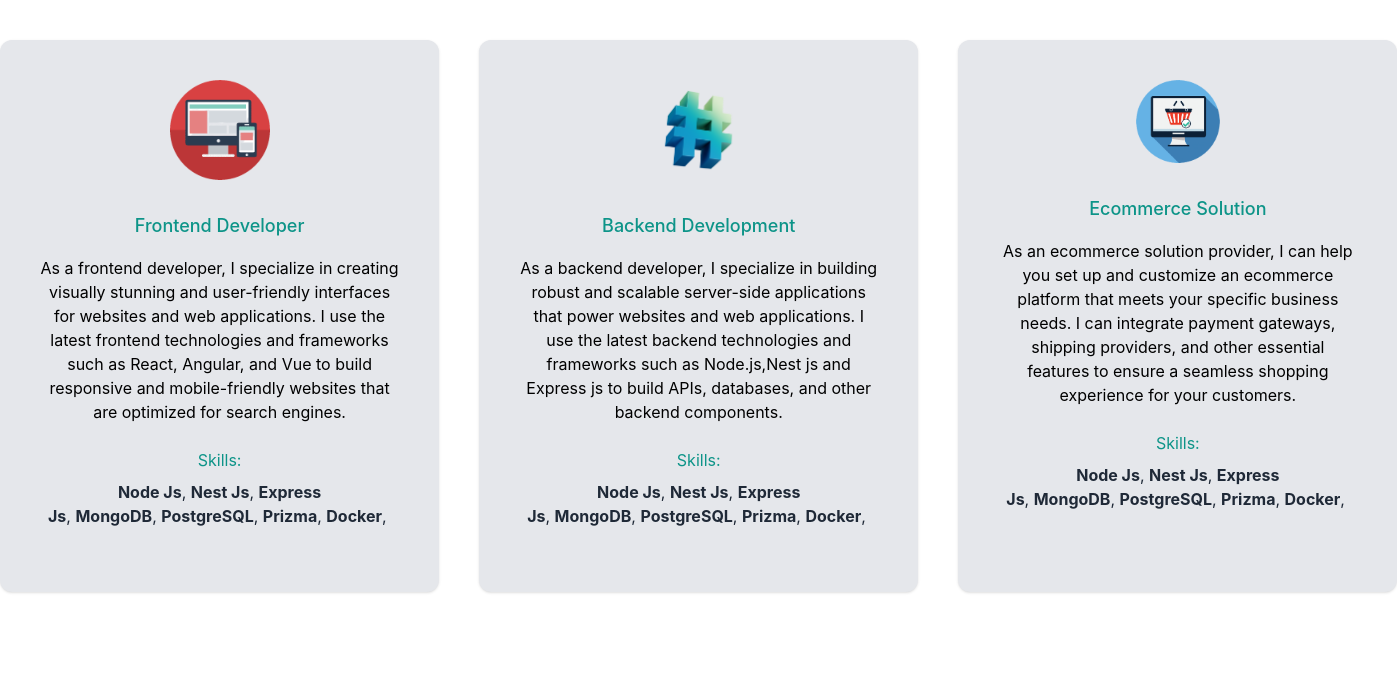
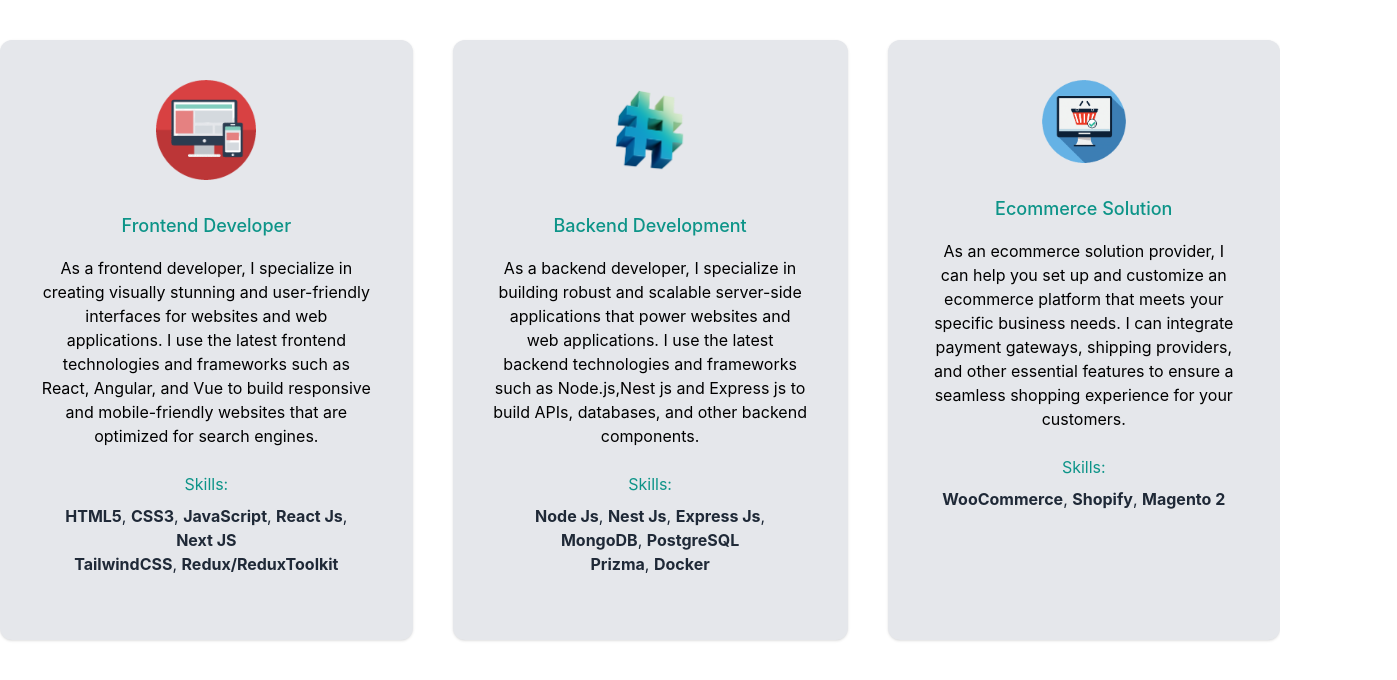
Before and after one commit to jonny-grace/Portfolio, a Next.js app: page /Components/Cards in a window 1280 px wide. Shown: the top 680 px of the page, 1397 px wide, since content can reach past the window. Built offline with nearby package versions, Linux system fonts and the light colour scheme.

Commit message:
Langauge list map and language prop is working correctly

```diff
--- a/pages/Components/LanguageList.js
+++ b/pages/Components/LanguageList.js
@@ -8,17 +8,29 @@ const backendLanguages = [
   "Prizma",
   "Docker",
 ];
+const Solution = ["WooCommerce", "Shopify", "Magento 2"];
+const frontendLanguages = [
+  "HTML5",
+  "CSS3",
+  "JavaScript",
+  "React Js",
+  "Next JS",
+  "TailwindCSS",
+  "Redux/ReduxToolkit",
+];
 function LanguageList({ languages }) {
+  console.log(languages);
+  console.log(frontendLanguages);
   return (
     <>
       <h4 className="text-teal-600 py-4 dark:text-teal-400">
         Skills:
         <div className="p-2 text-gray-800 dark:text-sky-100">
-          {backendLanguages.map((language) => (
+          {languages.map((language, index) => (
             <span key={language}>
-              <b>{language}</b>,&nbsp;
-              {/* {index !== languages.length - 1 && (index + 1) % 5 !== 0 && ", "}
-              {(index + 1) % 5 === 0 && <br />} */}
+              <b>{language}</b>
+              {index !== languages.length - 1 && (index + 1) % 5 !== 0 && ", "}
+              {(index + 1) % 5 === 0 && <br />}
             </span>
           ))}
         </div>
```
